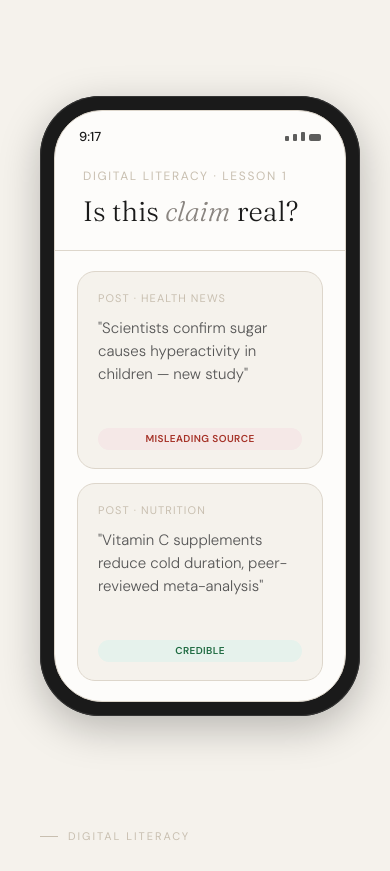
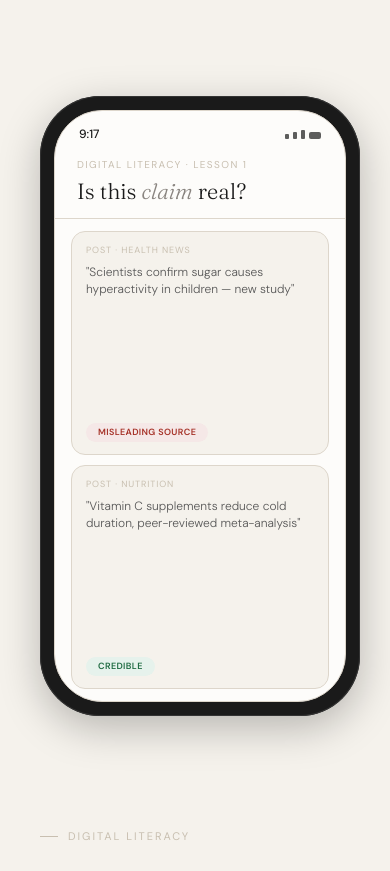
Before and after one commit to coms4170-user-interface-design/real-vs-fake-scientific-claims, a Flask app: page / in a window 390 px wide. Shown: the top 871 px of the page. Run offline with Flask 3, Linux system fonts and the light colour scheme.

Commit message:
Fixed phone text to show both post cards.

```diff
--- a/templates/home.html
+++ b/templates/home.html
@@ -90,7 +90,6 @@
     color: var(--ink);
     margin-bottom: 28px;
   }
-
 
   .hero-title em {
     font-style: italic;
@@ -202,12 +201,12 @@
     display: flex;
     justify-content: space-between;
     align-items: center;
-    padding: 16px 24px 4px;
+    padding: 14px 24px 4px;
     flex-shrink: 0;
   }
 
   .status-time {
-    font-size: 13px;
+    font-size: 12px;
     font-weight: 500;
     color: var(--ink);
   }
@@ -226,24 +225,26 @@
     opacity: 0.7;
   }
 
+  /* ── PHONE INTERIOR: tightened to fit both cards ── */
+
   .screen-header {
-    padding: 16px 28px 22px;
+    padding: 10px 22px 14px;         /* was 16px 28px 22px */
     border-bottom: 1px solid var(--tan-light);
     flex-shrink: 0;
   }
 
   .screen-eyebrow {
-    font-size: 12px;
+    font-size: 10px;                  /* was 12px */
     font-weight: 400;
     letter-spacing: 0.14em;
     text-transform: uppercase;
     color: var(--tan);
-    margin-bottom: 10px;
+    margin-bottom: 6px;              /* was 10px */
   }
 
   .screen-title {
     font-family: 'Fraunces', serif;
-    font-size: 28px;
+    font-size: 22px;                  /* was 28px */
     font-weight: 300;
     color: var(--ink);
     line-height: 1.2;
@@ -255,59 +256,58 @@
   }
 
   .screen-body {
-    padding: 20px 22px;
+    padding: 12px 16px;              /* was 20px 22px */
     flex: 1;
     display: flex;
     flex-direction: column;
-    gap: 14px;
+    gap: 10px;                       /* was 14px */
+    overflow: hidden;
   }
 
   .post-card {
     background: var(--cream);
-    border-radius: 18px;
-    padding: 18px 20px;
+    border-radius: 14px;             /* was 18px */
+    padding: 12px 14px;              /* was 18px 20px */
     border: 1px solid var(--tan-light);
     flex: 1;
     display: flex;
     flex-direction: column;
   }
 
-  .post-card .post-text {
-    flex: 1;
-  }
-
   .post-meta {
-    font-size: 11px;
+    font-size: 9px;                  /* was 11px */
     font-weight: 400;
     color: var(--tan);
-    margin-bottom: 10px;
+    margin-bottom: 6px;              /* was 10px */
     letter-spacing: 0.1em;
     text-transform: uppercase;
   }
 
   .post-text {
-    font-size: 15px;
+    font-size: 12px;                 /* was 15px */
     font-weight: 300;
     color: #555;
-    line-height: 1.55;
-    margin-bottom: 14px;
+    line-height: 1.45;              /* was 1.55 */
+    margin-bottom: 10px;            /* was 14px */
+    flex: 1;
   }
 
   .badge {
-    font-size: 10px;
+    font-size: 9px;                  /* was 10px */
     font-weight: 700;
     border-radius: 100px;
-    padding: 6px 14px;
+    padding: 5px 12px;              /* was 6px 14px */
     display: inline-block;
     letter-spacing: 0.04em;
     text-transform: uppercase;
+    align-self: flex-start;
   }
 
   .badge.bad  { color: #a63228; background: #f5e8e7; }
   .badge.good { color: #1f6b42; background: #e6f2ec; }
 
   .screen-footer {
-    padding: 14px 18px 26px;
+    padding: 10px 18px 22px;         /* was 14px 18px 26px */
     border-top: 1px solid var(--tan-light);
     flex-shrink: 0;
   }
```
